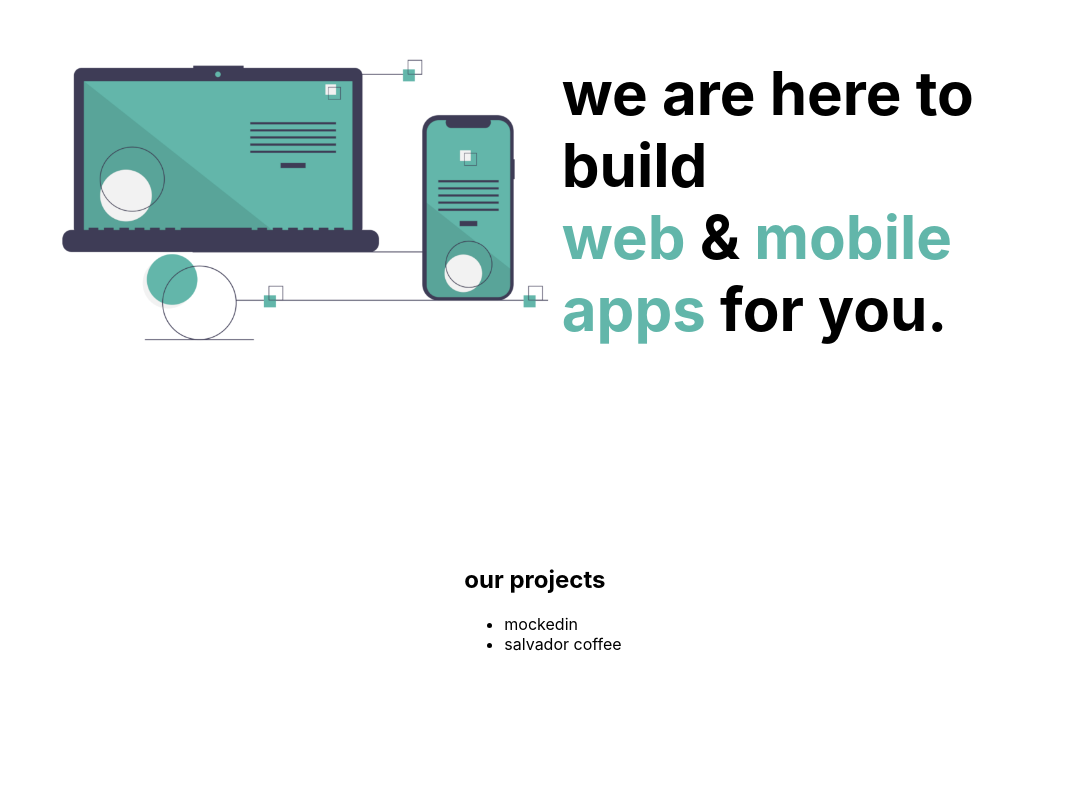
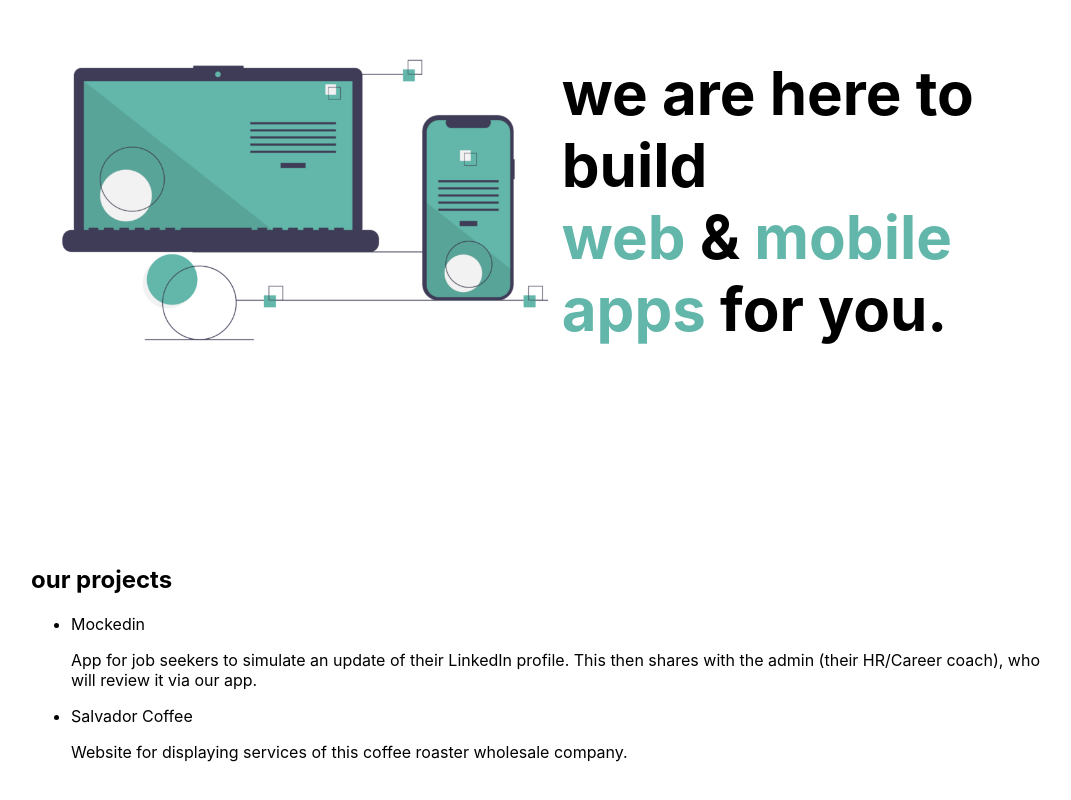
Before and after one commit to gabrielcon6/frente, a React (Create React App) app: page / in a window 1280 px wide. Shown: the part 276-1076 px from the top of the page, without its empty margins (97-1168 px from the left). Built offline with nearby package versions, Linux system fonts and the light colour scheme.

Commit message:
added description for projects

```diff
--- a/src/components/Projects.js
+++ b/src/components/Projects.js
@@ -7,8 +7,10 @@ const Projects = () => {
             <div style={{height: "100vh"}}>
                 <h2>our projects</h2>
                 <ul>
-                    <li>mockedin</li>
-                    <li>salvador coffee</li>
+                    <li>Mockedin</li>
+                    <p>App for job seekers to simulate an update of their LinkedIn profile. This then shares with the admin (their HR/Career coach), who will review it via our app.</p>
+                    <li>Salvador Coffee</li>
+                    <p>Website for displaying services of this coffee roaster wholesale company.</p>
                 </ul>
             </div>
         </section>
```
